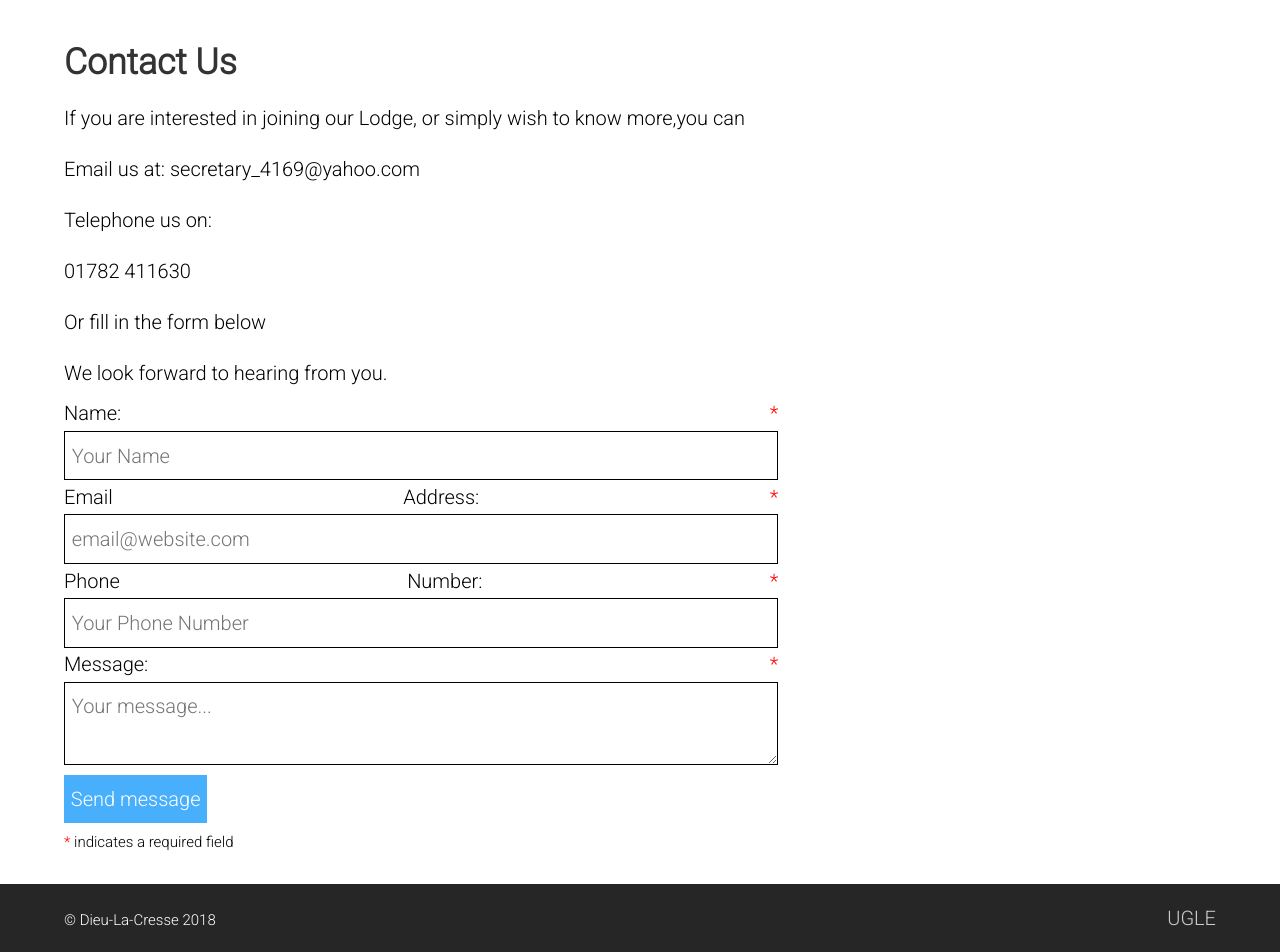
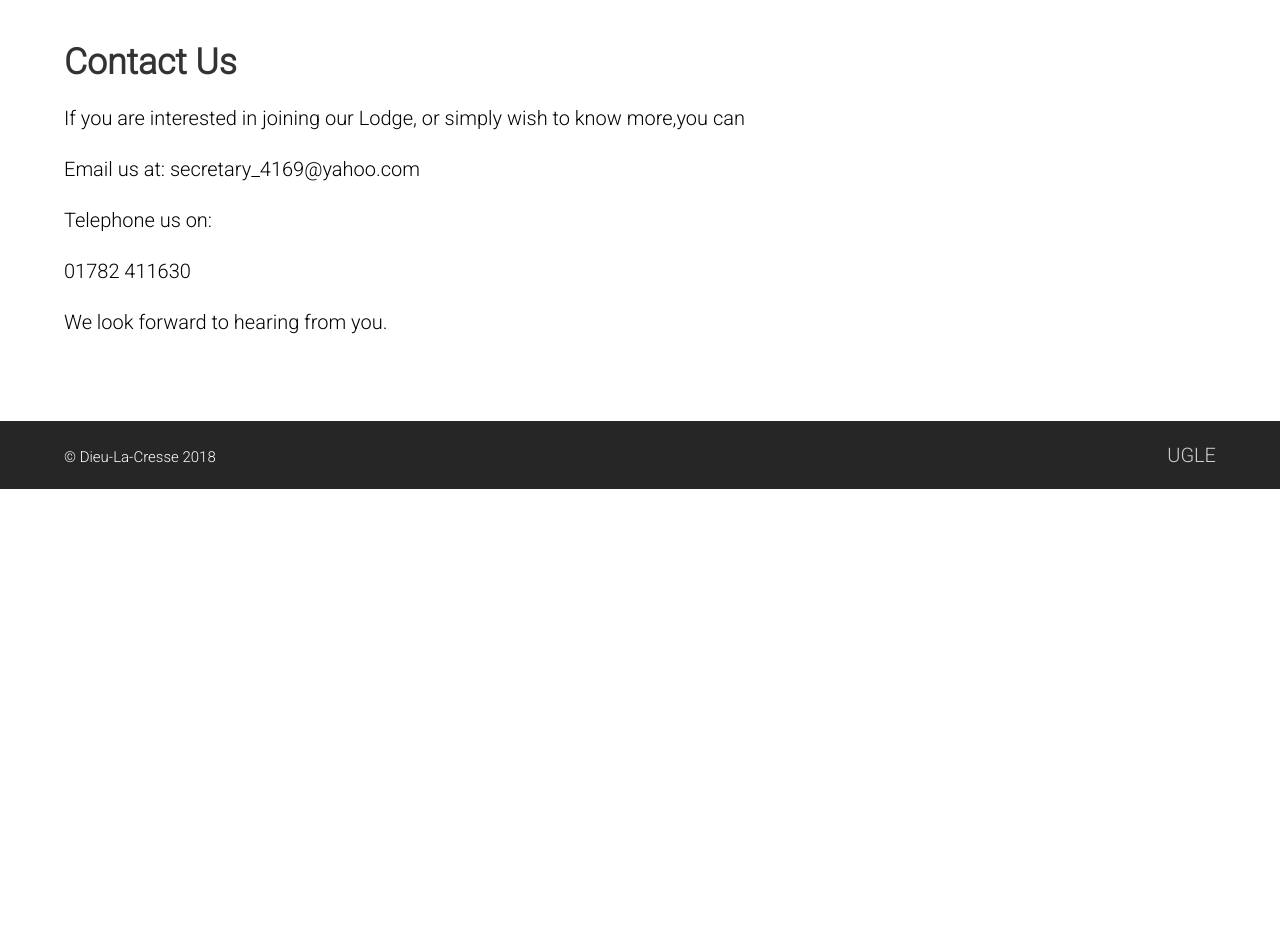
Before and after one commit to ajmaxwello/dieu-la-cresse, a Jekyll site: the page built from contact.md, in a window 1280 px wide. Shown: the part 411-1363 px from the top of the page. Built offline with Jekyll 4.4.1, drawn with Linux system fonts in a browser that asks for light colours; after the commit the page ends 900 px from its top, so only the background shows below that.

Commit message:
remove contact form while problem persists

```diff
--- a/contact.md
+++ b/contact.md
@@ -15,8 +15,8 @@ Telephone us on:
 
 01782 411630
 
-Or fill in the form below
+<!-- Or fill in the form below -->
 
 We look forward to hearing from you.
 
-{% include site-form.html %}
+<!-- {% include site-form.html %} -->
```
Also changed, not shown: assets/img/old-kunal-avatar.jpg (deleted), 2 other files.
